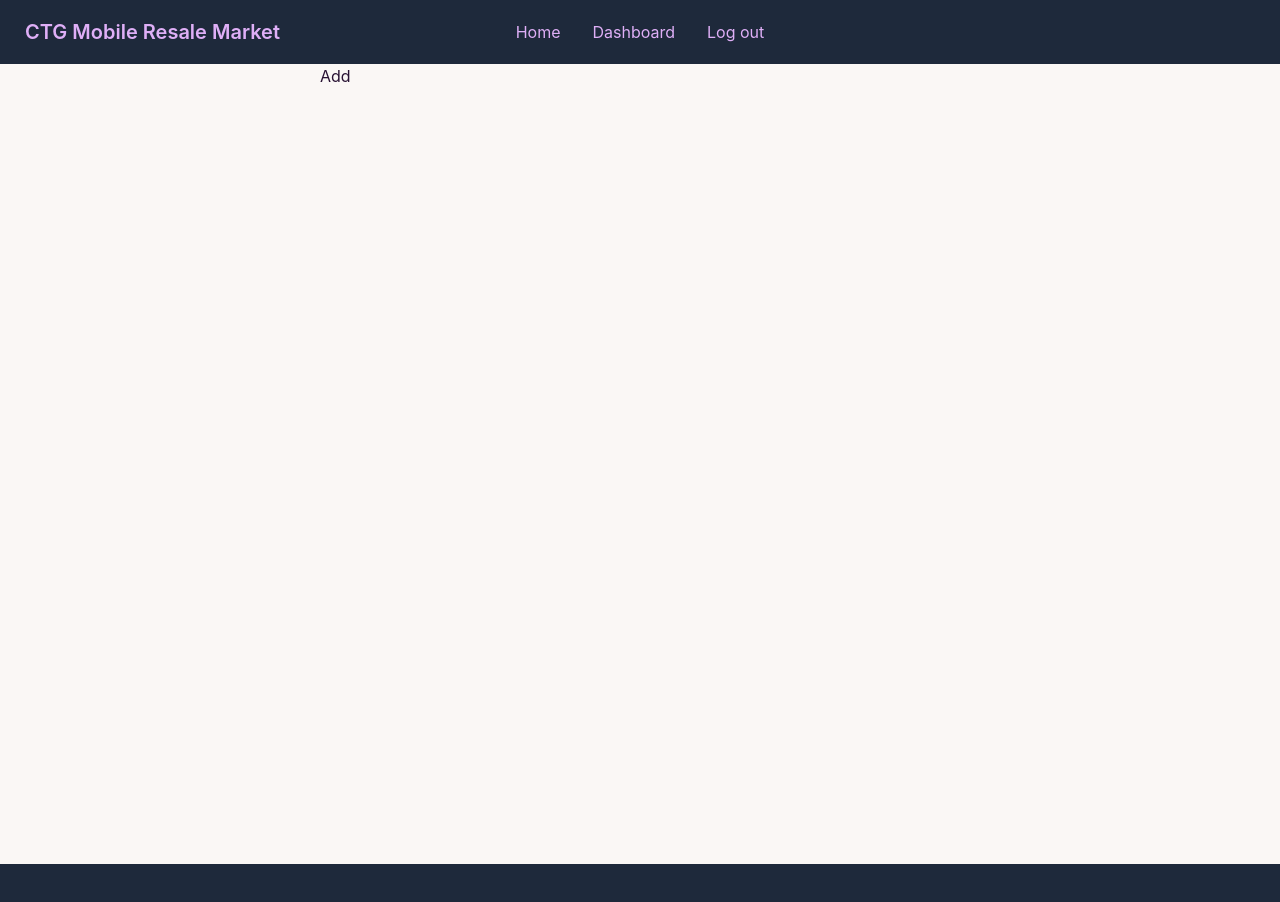
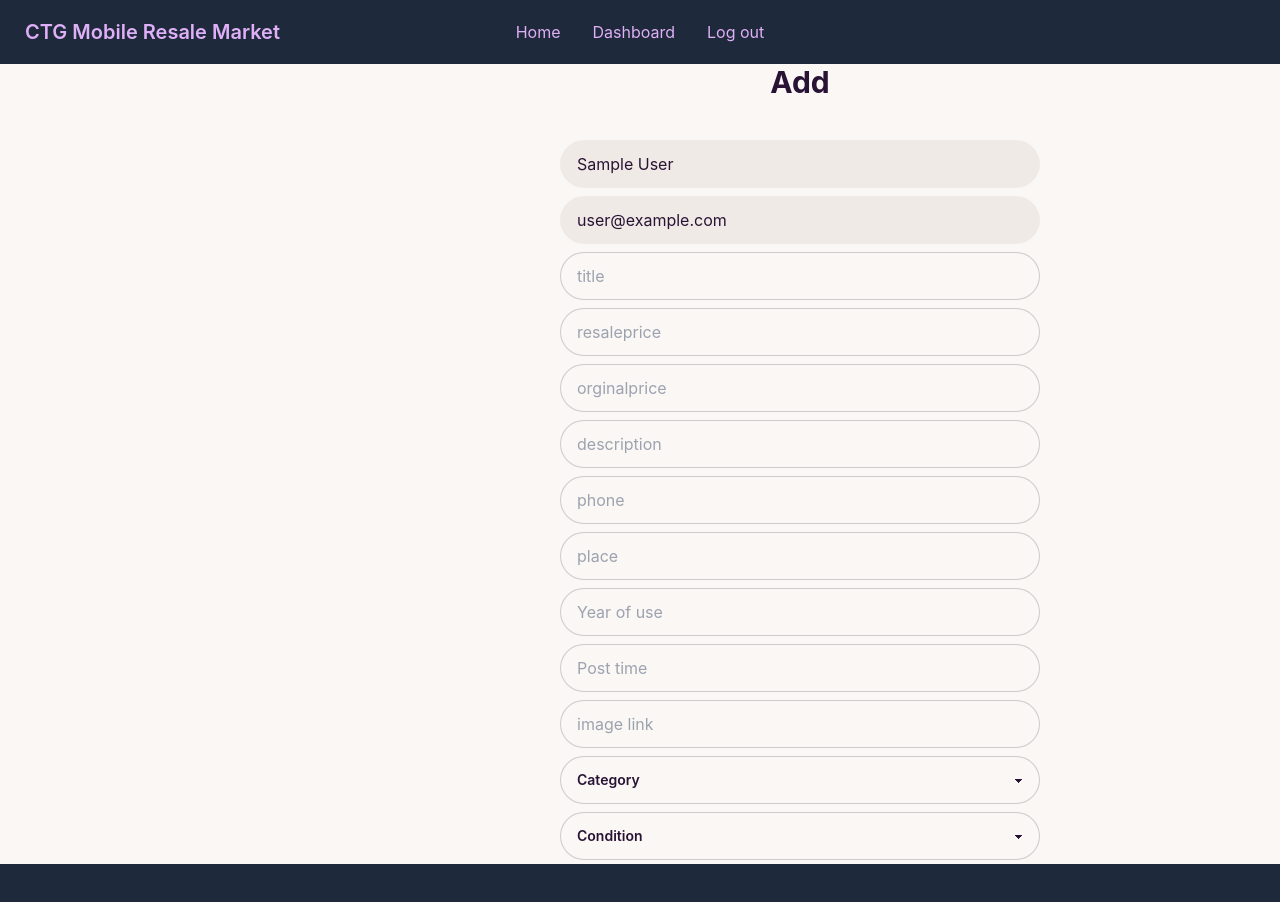
Before and after one commit to tanvirIIUC/ctg-mobile-resale-market-client, a React (Create React App) app: page /dashboard/addproducts in a window 1280 px wide. Shown: the top 902 px of the page. Built offline with nearby package versions, Linux system fonts and the light colour scheme; no server answers; sample sign-in values are in the browser's storage.

Commit message:
delete and add

```diff
--- a/src/Pages/Dashboard/AddProduct/AddProduct.js
+++ b/src/Pages/Dashboard/AddProduct/AddProduct.js
@@ -1,10 +1,108 @@
-import React from 'react';
+import React, { useContext } from 'react';
+import { AuthContext } from '../../../Context/AuthProvider/AuthProvider';
 
 const AddProduct = () => {
+    const { user } = useContext(AuthContext)
+
+
+    const handleSubmit = event => {
+        event.preventDefault()
+        const form = event.target;
+
+        const seller = form.name.value;
+        const email = form.email.value;
+        const phone = form.phone.value;
+        const title = form.title.value;
+        const place = form.place.value;
+        const resalePrice = form.resaleprice.value;
+        const orginalPrice = form.orginalprice.value;
+        const description = form.description.value;
+        const yearOfUse = form.year.value;
+        const postTime = form.posttime.value;
+        const img = form.img.value;
+         const category = form.category.value;
+
+         const condition = form.condition.value;
+
+        // console.log(category)
+        //  console.log(seller,email,phone,title,prresalepriceice,orginalprice,description,year,posttime,img,category,condition)
+        const booking = {
+            category_id: category,
+            title,
+            image:img,
+            location:place,
+            resalePrice,
+            orginalPrice,
+            postTime,
+            sellerName:seller,
+            yearOfUse,
+            condition,
+            email,
+            phone,
+            description
+
+        }
+        fetch('http://localhost:5000/addproduct', {
+            method: 'POST',
+            headers: {
+                'content-type': 'application/json'
+            },
+            body: JSON.stringify(booking)
+
+        })
+            .then(res => res.json())
+            .then(data => {
+                console.log(data)
+                if (data.acknowledged) {
+
+
+
+                    alert('Add successfull')
+
+
+                    // refetch();
+                }
+                else {
+                    alert(`${data.message}`)
+
+                }
+
+            })
+
+    }
     return (
-        <div>
-            <h1>Add</h1>
+        <div className='w-1/2 container mx-auto'>
+            <h1 className='text-center text-3xl font-bold'>Add</h1>
+            <form onSubmit={handleSubmit} className='grid grid-cols-1 gap-2 my-10  '>
+                <input name='name' type="text" defaultValue={user?.displayName} disabled className="input input-bordered  " />
+                <input name='email' type="email" defaultValue={user?.email} disabled className="input input-bordered w-full " />
 
+                <input name='title' type="text" placeholder="title" required className="input input-bordered w-full " />
+                <input name='resaleprice' type="number" placeholder="resaleprice" required className="input input-bordered w-full " />
+                <input name='orginalprice' type="number" placeholder="orginalprice" required className="input input-bordered w-full " />
+                <input name='description' type="text" placeholder="description" required className="input input-bordered w-full " />
+                <input name='phone' type="text" placeholder="phone" required className="input input-bordered w-full " />
+                <input name='place' type="text" placeholder="place" required className="input input-bordered w-full " />
+                <input name='year' type="text" placeholder="Year of use" required className="input input-bordered w-full " />
+                <input name='posttime' type="text" placeholder="Post time" required className="input input-bordered w-full " />
+
+                <input name='img' type="text" placeholder="image link" required className="input input-bordered w-full " />
+                <select name='category' className="select select-bordered w-full  ">
+                    <option selected >Category</option>
+                    <option value="01">Samsung</option>
+                    <option value="02">Iphone</option>
+                    <option value="03">Xiaomi</option>
+
+                </select>
+                <select name='condition' className="select select-bordered w-full  ">
+                    <option selected >Condition</option>
+                    <option value="excellent">excellent</option>
+                    <option value="good">Good</option>
+                    <option value="fair">Fair</option>
+
+                </select>
+                <input type="submit" value='submit' className="btn btn-primary w-full text-white  " />
+            </form>
         </div>
     );
 };
--- a/src/Pages/Dashboard/MyOrders/MyOrders.js
+++ b/src/Pages/Dashboard/MyOrders/MyOrders.js
@@ -19,7 +19,11 @@ const MyOrders = () => {
     })
     return (
         <div>
+            {
+                user.option === 'user' &&
+                <>
                     <h3 className='text-3xl font-bold my-5'>MY Orders</h3>
+
                     <div className="overflow-x-auto">
                         <table className="table w-full">
                             {/* <!-- head --> */}
@@ -60,7 +64,9 @@ const MyOrders = () => {
                             </tbody>
                         </table>
                     </div>
+                </>
 
+            }
         </div>
     );
 };
```
Lines whose indentation alone changed are shown as unchanged.
